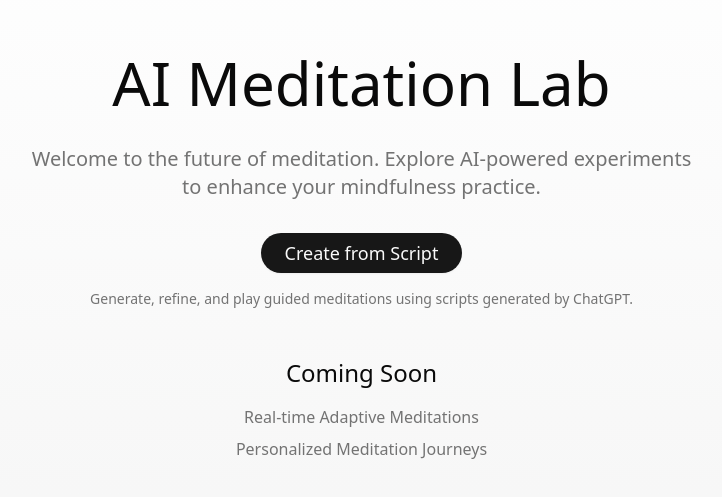
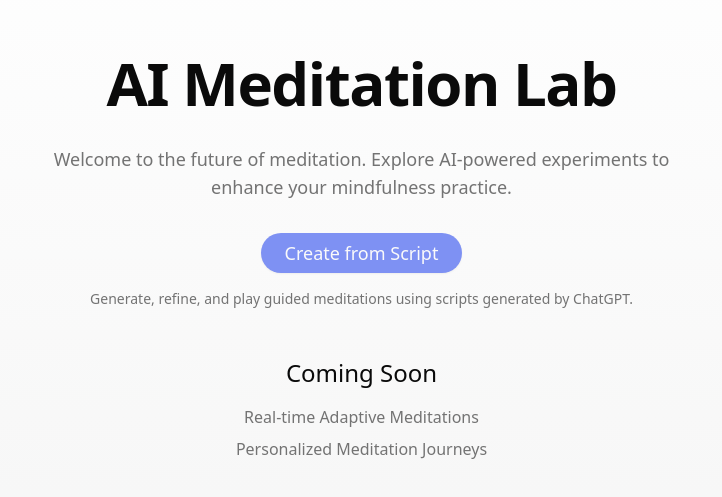
Before and after one commit to soundglade/aimlab, a Next.js app: page / in a window 1280 px wide. Shown: the part 143-640 px from the top of the page, without its empty margins (271-993 px from the left). Built offline with nearby package versions, Linux system fonts and the light colour scheme.

Commit message:
add session deletion feature

```diff
--- a/src/components/rila/steps/PracticeSetupStep.tsx
+++ b/src/components/rila/steps/PracticeSetupStep.tsx
@@ -147,11 +147,7 @@ export function PracticeSetupStep({
         )}
 
         <div className="flex justify-center pt-2">
-          <Button
-            type="submit"
-            className="px-10 py-6 text-base"
-            disabled={isLoading}
-          >
+          <Button type="submit" size="lg" disabled={isLoading}>
             {isLoading ? "Processing..." : "Read Script"}
           </Button>
         </div>
--- a/src/components/rila/steps/setup/SavedMeditations.tsx
+++ b/src/components/rila/steps/setup/SavedMeditations.tsx
@@ -1,6 +1,8 @@
 import { Button } from "@/components/ui/button";
 import { Card, CardContent, CardHeader, CardTitle } from "@/components/ui/card";
 import { Badge } from "@/components/ui/badge";
+import { X } from "lucide-react";
+import { useState } from "react";
 import type { Meditation } from "../../Rila";
 import type { SessionStorageApi } from "@/lib/session-storage";
 
@@ -13,6 +15,9 @@ export function SavedMeditations({
   sessionStorage,
   onLoadSession,
 }: SavedMeditationsProps) {
+  // Use state to trigger re-render when a session is deleted
+  const [deletedSessionIds, setDeletedSessionIds] = useState<string[]>([]);
+
   const savedSessions = sessionStorage.getAllSessions<{
     meditation: Meditation;
   }>();
@@ -20,6 +25,12 @@ export function SavedMeditations({
   if (!savedSessions || Object.keys(savedSessions).length === 0) {
     return null;
   }
+
+  const handleDeleteSession = (e: React.MouseEvent, sessionId: string) => {
+    e.stopPropagation(); // Prevent triggering the parent button's onClick
+    sessionStorage.deleteSession(sessionId);
+    setDeletedSessionIds([...deletedSessionIds, sessionId]);
+  };
 
   return (
     <Card>
@@ -36,9 +47,9 @@ export function SavedMeditations({
               type="button"
               onClick={() => onLoadSession(id)}
               variant="outline"
-              className="justify-start h-auto py-2 px-3 hover:bg-accent transition-colors"
+              className="justify-start h-auto py-2 px-3 hover:bg-accent transition-colors group relative"
             >
-              <div className="flex items-center gap-2 text-left overflow-hidden">
+              <div className="flex items-center gap-2 text-left overflow-hidden w-full">
                 <Badge
                   variant="secondary"
                   className="h-6 min-w-6 flex items-center justify-center rounded-full text-xs shrink-0"
@@ -46,6 +57,14 @@ export function SavedMeditations({
                   {index + 1}
                 </Badge>
                 <span className="truncate">{data.meditation.title}</span>
+                <button
+                  type="button"
+                  onClick={(e) => handleDeleteSession(e, id)}
+                  className="absolute right-2 opacity-30 hover:opacity-100 hover:bg-muted rounded-full p-1 transition-all focus:outline-none"
+                  aria-label="Delete meditation"
+                >
+                  <X size={14} className="text-muted-foreground" />
+                </button>
               </div>
             </Button>
           ))}
--- a/src/pages/index.tsx
+++ b/src/pages/index.tsx
@@ -5,10 +5,10 @@ export default function LandingPage() {
   return (
     <div className="min-h-screen bg-gradient-to-b from-background to-muted flex flex-col items-center justify-center p-4">
       <main className="max-w-4xl w-full space-y-8 text-center">
-        <h1 className="text-4xl text-foreground sm:text-5xl md:text-6xl">
+        <h1 className="text-4xl font-semibold tracking-tight text-foreground sm:text-5xl md:text-6xl">
           AI Meditation Lab
         </h1>
-        <p className="text-xl text-muted-foreground max-w-2xl mx-auto">
+        <p className="text-lg text-muted-foreground max-w-2xl mx-auto">
           Welcome to the future of meditation. Explore AI-powered experiments to
           enhance your mindfulness practice.
         </p>
--- a/src/styles/globals.css
+++ b/src/styles/globals.css
@@ -11,13 +11,13 @@
   --card-foreground: oklch(0.145 0 0);
   --popover: oklch(1 0 0);
   --popover-foreground: oklch(0.145 0 0);
-  --primary: oklch(0.205 0 0);
+  --primary: #7e91f3;
   --primary-foreground: oklch(0.985 0 0);
   --secondary: oklch(0.97 0 0);
   --secondary-foreground: oklch(0.205 0 0);
   --muted: oklch(0.97 0 0);
   --muted-foreground: oklch(0.556 0 0);
-  --accent: oklch(0.97 0 0);
+  --accent: #e0e7ff;
   --accent-foreground: oklch(0.205 0 0);
   --destructive: oklch(0.577 0.245 27.325);
   --destructive-foreground: oklch(0.577 0.245 27.325);
```
